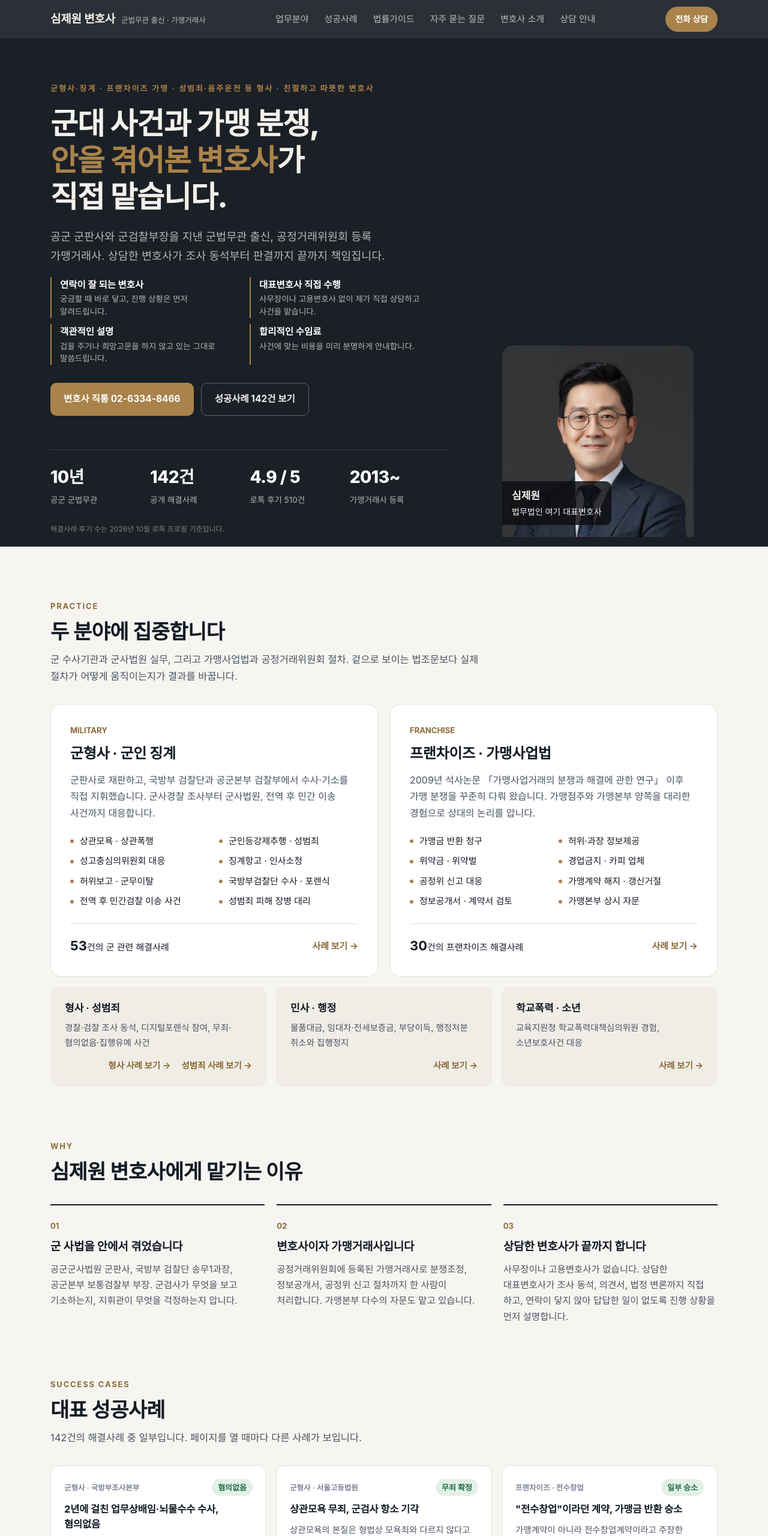
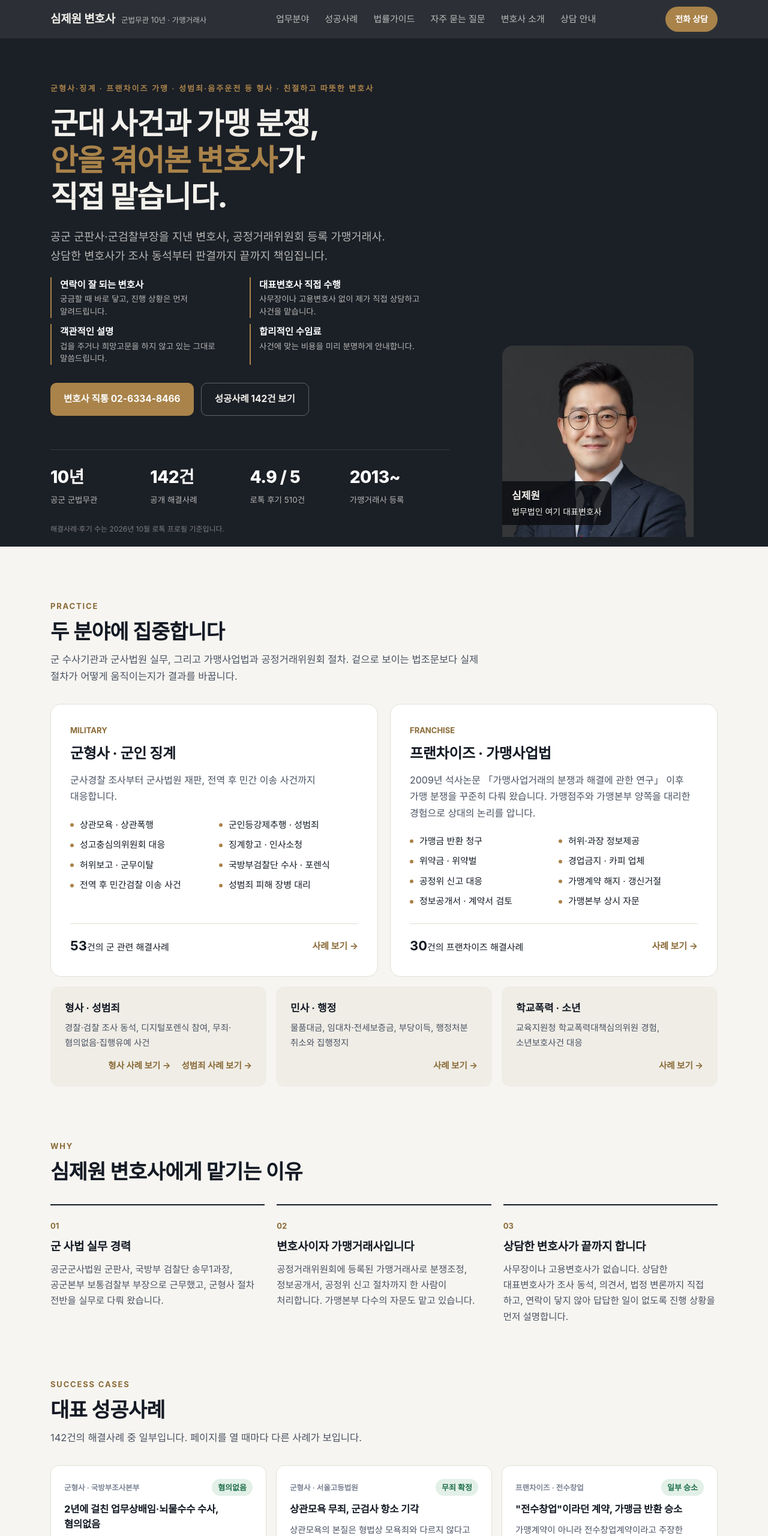
Before and after one commit to shimjal/lawyershim, a plain HTML site: page index.html in a window 1280 px wide. Shown: the top 2560 px of the page at 60% size. Drawn offline with Linux system fonts and the light colour scheme; a web font is replaced by a local one.

Commit message:
Add files via upload

```diff
--- a/index.html
+++ b/index.html
@@ -14,8 +14,8 @@
 <meta name="google-site-verification" content="gxWQRmaF1zMT_01DErxh3fQoCiKm8mPTPxmDkQlV_YE" />
 <meta name="msvalidate.01" content="222EABA584996E0D4779DFB44A8205D9" />
 <meta name="naver-site-verification" content="c3cb73fbeed3ef10bb223549d6cc91f473052d86" />
-<title>심제원 변호사 | 군법무관 출신 군형사 · 가맹거래사 프랜차이즈 분쟁</title>
-<meta name="description" content="공군 군판사·군검찰부장 출신. 상관모욕·군인등강제추행·징계, 가맹금 반환·위약금·공정위 대응. 해결사례 142건, 서울 서초">
+<title>심제원 변호사 | 군형사 · 프랜차이즈 분쟁 · 가맹거래사</title>
+<meta name="description" content="군형사(상관모욕·군인등강제추행·징계)와 프랜차이즈 분쟁(가맹금 반환·위약금·공정위 대응). 가맹거래사. 해결사례 142건, 서울 서초">
 <link rel="canonical" href="https://lawyershim.com/">
 <meta property="og:type" content="profile">
 <meta property="og:title" content="심제원 변호사 | 군형사 · 프랜차이즈">
@@ -69,7 +69,7 @@
       ],
       "memberOf": { "@type": "Organization", "name": "서울지방변호사회" },
       "award": ["국방부장관 표창(2010, 2012)", "공군참모총장 표창(2007, 2008)"],
-      "description": "공군 군판사, 국방부 검찰단 송무1과장, 공군본부 보통검찰부 부장을 지낸 군법무관 출신 변호사이자 공정거래위원회 등록 가맹거래사. 2026년 방위사업청 옴부즈만으로 위촉. 군형사 사건과 프랜차이즈·가맹사업법 분쟁을 주로 수행한다.",
+      "description": "공군 군판사, 국방부 검찰단 송무1과장, 공군본부 보통검찰부 부장을 역임한 변호사이자 공정거래위원회 등록 가맹거래사. 2026년 방위사업청 옴부즈만으로 위촉. 군형사 사건과 프랜차이즈·가맹사업법 분쟁을 주로 수행한다.",
       "knowsAbout": ["군형법", "군형사 사건", "상관모욕", "군인등강제추행", "군인 징계", "성고충심의위원회", "프랜차이즈 분쟁", "가맹사업법", "가맹금 반환", "경업금지", "공정거래위원회 신고 대응", "형사 변호", "민사소송", "행정소송", "학교폭력"],
       "knowsLanguage": ["ko", "en"],
       "sameAs": [
@@ -188,7 +188,7 @@
 
 <header class="site-header">
   <div class="wrap">
-    <a class="brand" href="index.html"><b>심제원 변호사</b><span>군법무관 출신 · 가맹거래사</span></a>
+    <a class="brand" href="index.html"><b>심제원 변호사</b><span>군법무관 10년 · 가맹거래사</span></a>
     <nav class="nav" id="nav" aria-label="주 메뉴">
       <a href="#practice">업무분야</a>
       <a href="cases.html">성공사례</a>
@@ -208,7 +208,7 @@
       <div>
         <p class="eyebrow">군형사·징계 · 프랜차이즈 가맹 · 성범죄·음주운전 등 형사 · 친절하고 따뜻한 변호사</p>
         <h1>군대 사건과 가맹 분쟁,<br><em>안을 겪어본 변호사</em>가<br>직접 맡습니다.</h1>
-        <p class="lead">공군 군판사와 군검찰부장을 지낸 군법무관 출신, 공정거래위원회 등록 가맹거래사. 상담한 변호사가 조사 동석부터 판결까지 끝까지 책임집니다.</p>
+        <p class="lead">공군 군판사·군검찰부장을 지낸 변호사, 공정거래위원회 등록 가맹거래사. 상담한 변호사가 조사 동석부터 판결까지 끝까지 책임집니다.</p>
         <ul class="promises">
           <li><b>연락이 잘 되는 변호사</b><span>궁금할 때 바로 닿고, 진행 상황은 먼저 알려드립니다.</span></li>
           <li><b>대표변호사 직접 수행</b><span>사무장이나 고용변호사 없이 제가 직접 상담하고 사건을 맡습니다.</span></li>
@@ -246,7 +246,7 @@
         <article class="pcard">
           <span class="tag">MILITARY</span>
           <h3>군형사 · 군인 징계</h3>
-          <p>군판사로 재판하고, 국방부 검찰단과 공군본부 검찰부에서 수사·기소를 직접 지휘했습니다. 군사경찰 조사부터 군사법원, 전역 후 민간 이송 사건까지 대응합니다.</p>
+          <p>군사경찰 조사부터 군사법원 재판, 전역 후 민간 이송 사건까지 대응합니다.</p>
           <ul>
             <li>상관모욕 · 상관폭행</li>
             <li>군인등강제추행 · 성범죄</li>
@@ -298,8 +298,8 @@
       <div class="why">
         <div class="why-item">
           <span class="num">01</span>
-          <h3>군 사법을 안에서 겪었습니다</h3>
-          <p>공군군사법원 군판사, 국방부 검찰단 송무1과장, 공군본부 보통검찰부 부장. 군검사가 무엇을 보고 기소하는지, 지휘관이 무엇을 걱정하는지 압니다.</p>
+          <h3>군 사법 실무 경력</h3>
+          <p>공군군사법원 군판사, 국방부 검찰단 송무1과장, 공군본부 보통검찰부 부장으로 근무했고, 군형사 절차 전반을 실무로 다뤄 왔습니다.</p>
         </div>
         <div class="why-item">
           <span class="num">02</span>
```
Also changed, not shown: cases.html (+1 -1 lines), guides.html (+2 -2 lines), llms.txt.
